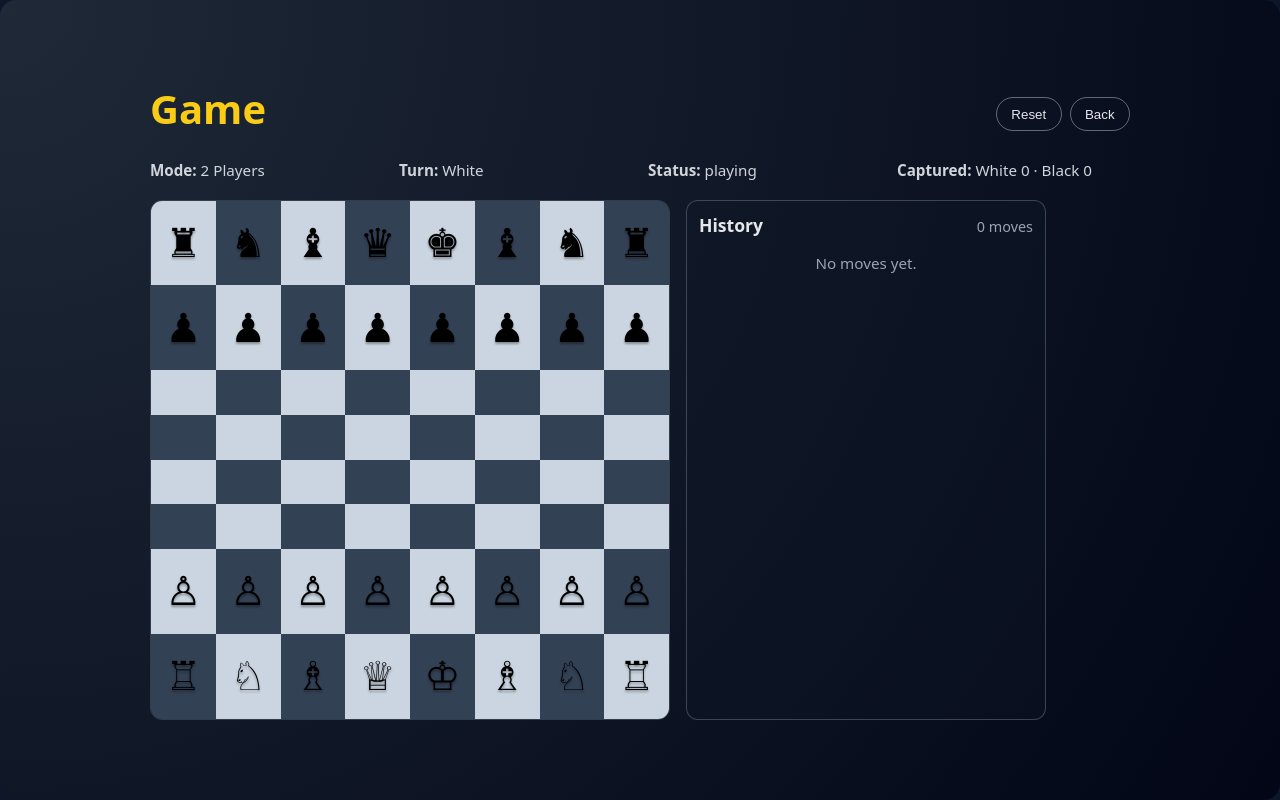
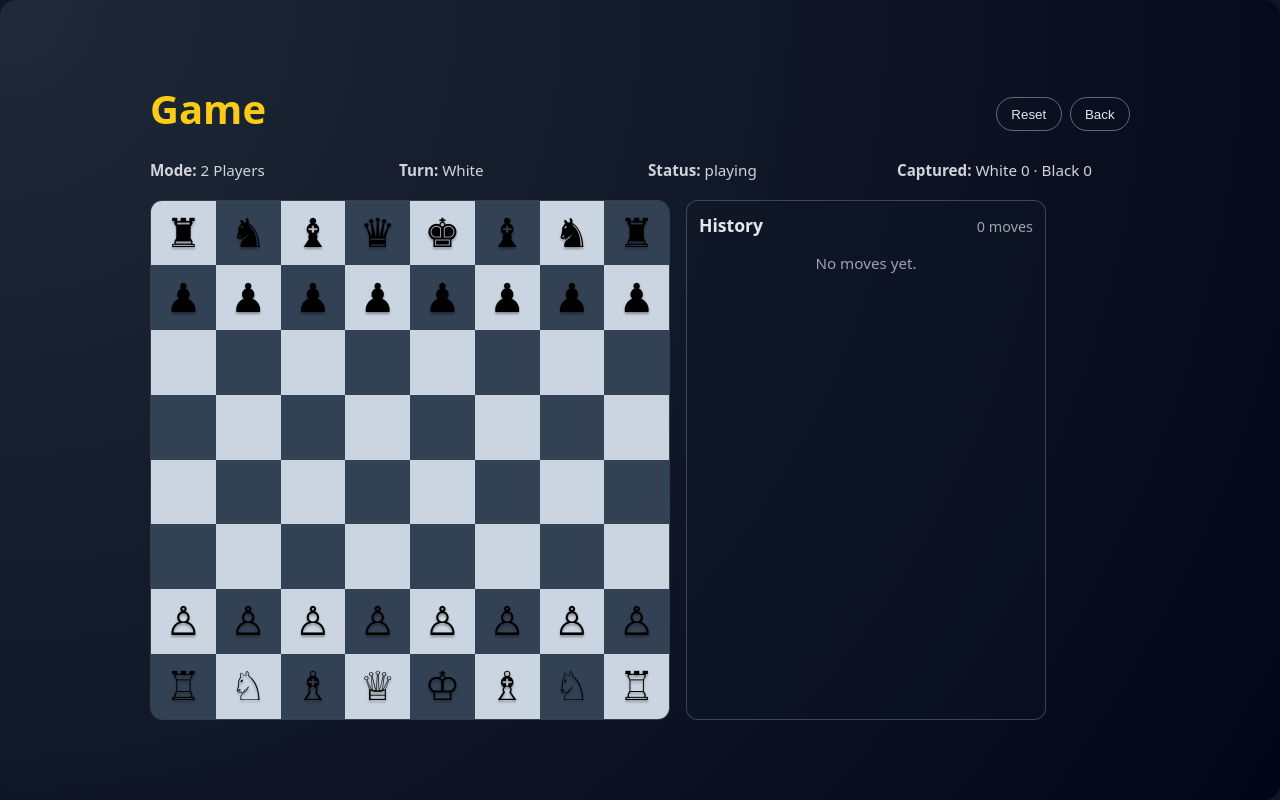
Before and after one commit to varspijoyan/chess-project, a React (Vite) app: page / in a window 1280 px wide. Both pictures are taken after a click on the button "Start game". Built offline with nearby package versions, Linux system fonts and the light colour scheme.

Commit message:
Fix square height and width

```diff
--- a/src/styles/board.css
+++ b/src/styles/board.css
@@ -10,6 +10,7 @@
 
 .board__square {
   position: relative;
+  aspect-ratio: 1 / 1;
   display: flex;
   align-items: center;
   justify-content: center;
```
